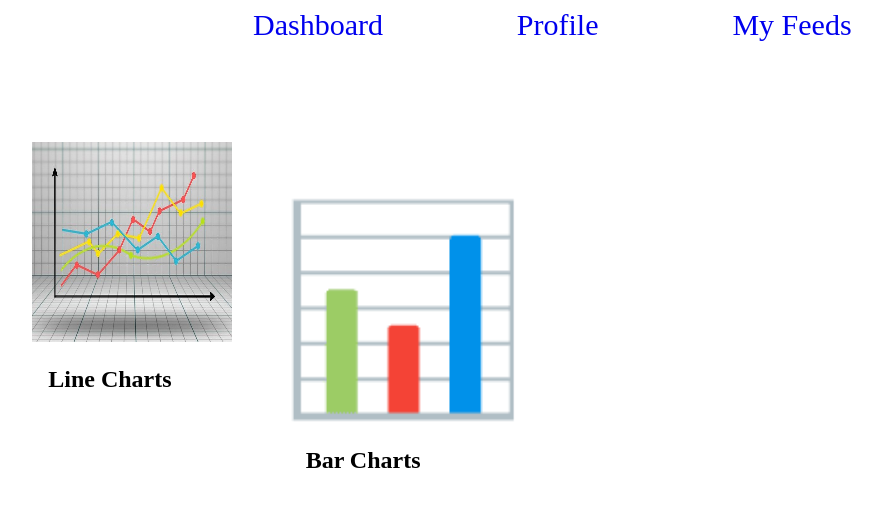
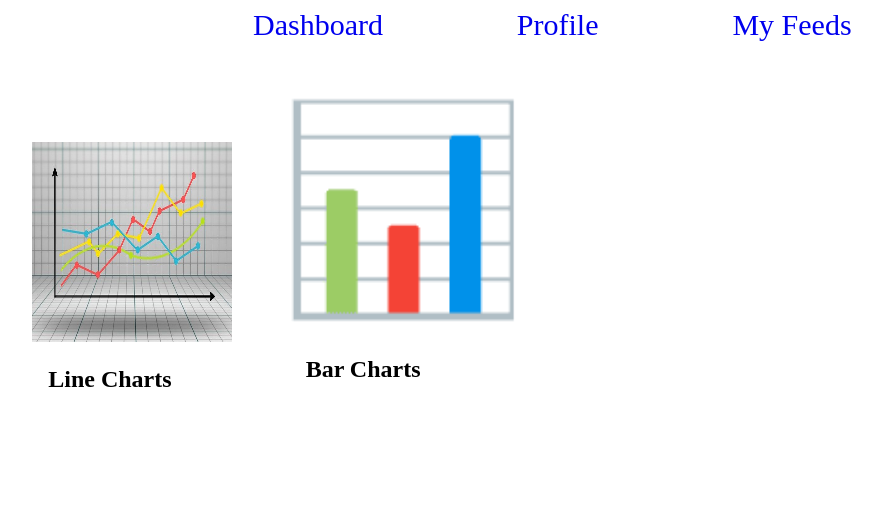
Before and after one commit to omisolaidowu/Online-Excel-Chartbuilder, a Flask app: page / in a window 1280 px wide. Shown: the top 507 px of the page, without its empty margins (71-953 px from the left). Run offline with Flask 2, Linux system fonts and the light colour scheme; parts of the project's set-up code (start-up, migrations or seed data) failed here and were passed over; some libraries are stand-ins or nearby versions.

Commit message:
template modified

```diff
--- a/static/style.css
+++ b/static/style.css
@@ -134,7 +134,7 @@ button{
 
 .seg-div{
 	display: grid;
-	margin-top: 150px;
+	margin-top: 50px;
 }
 
 a{
```
